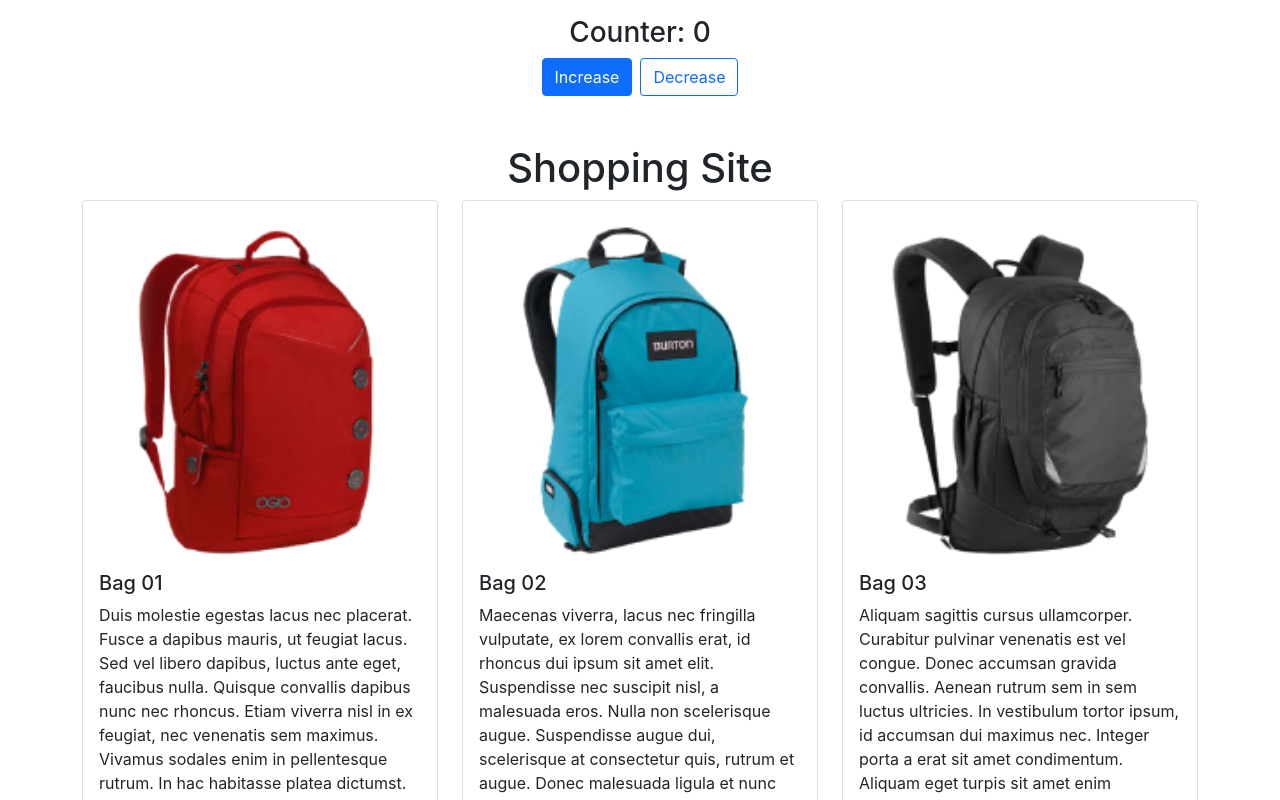
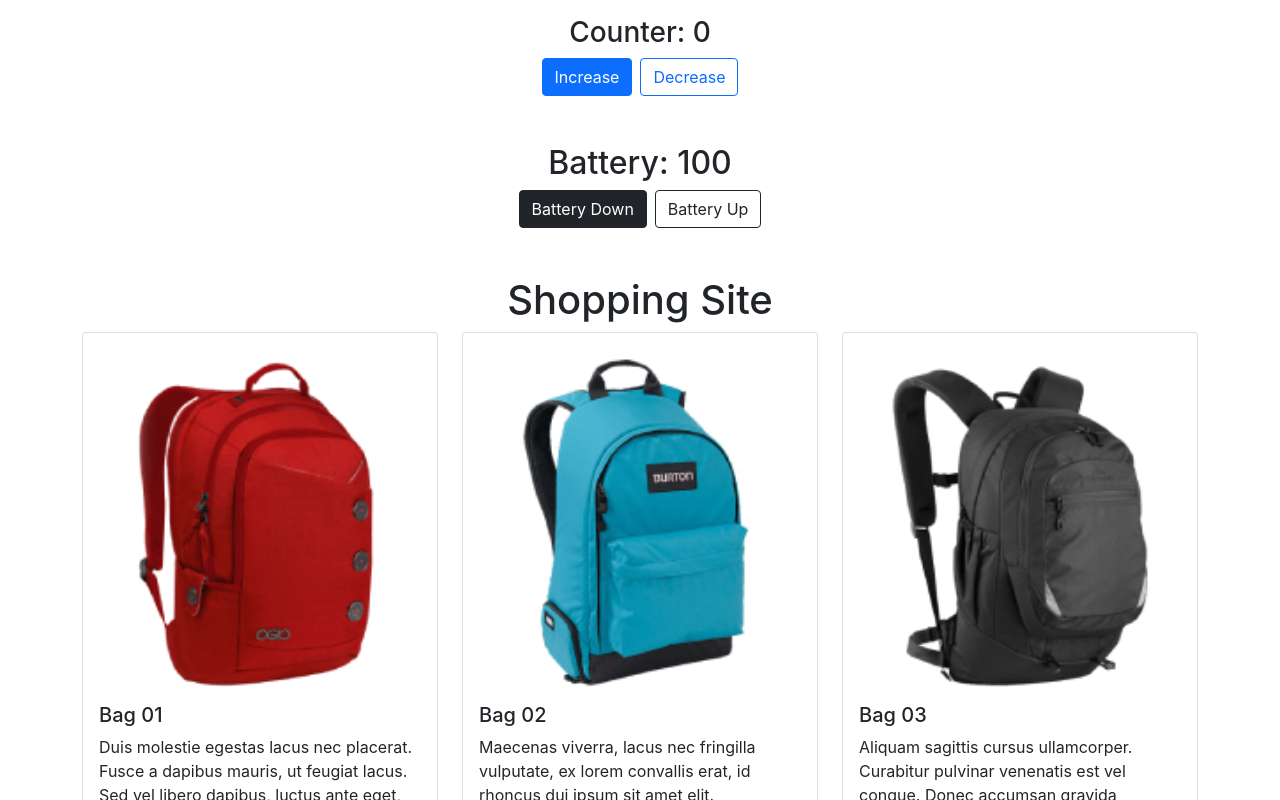
Before and after one commit to jbmakib/first-react-project, a React (Create React App) app: page / in a window 1280 px wide. Shown: the top 800 px of the page. Built offline with nearby package versions, Linux system fonts and the light colour scheme; no server answers.

Commit message:
Added battery

```diff
--- a/src/App.js
+++ b/src/App.js
@@ -4,11 +4,14 @@ import Cards from "./components/Cards";
 import Posts from "./components/Posts";
 import Gap from "./components/Gap";
 import Title from "./components/Title";
+import Battery from "./components/Battery";
 
 function App() {
     return (
         <div className="container my-3">
             <Counter></Counter>
+            <Gap></Gap>
+            <Battery></Battery>
             <Gap></Gap>
             <Title title="Shopping Site"></Title>
             <Cards></Cards>
--- /dev/null
+++ b/src/components/Battery.js
@@ -0,0 +1,29 @@
+import React, { useState } from "react";
+
+export default function Battery() {
+    const [power, setPower] = useState(100);
+    const changePower = (value) => {
+        const newValue = power + value;
+        if (newValue < 0 || newValue > 100) {
+            return;
+        }
+        setPower(newValue);
+    };
+    return (
+        <div className="text-center">
+            <h2>Battery: {power}</h2>
+            <button
+                className="btn btn-dark me-1"
+                onClick={() => changePower(-10)}
+            >
+                Battery Down
+            </button>
+            <button
+                className="btn btn-outline-dark ms-1"
+                onClick={() => changePower(+10)}
+            >
+                Battery Up
+            </button>
+        </div>
+    );
+}
```
